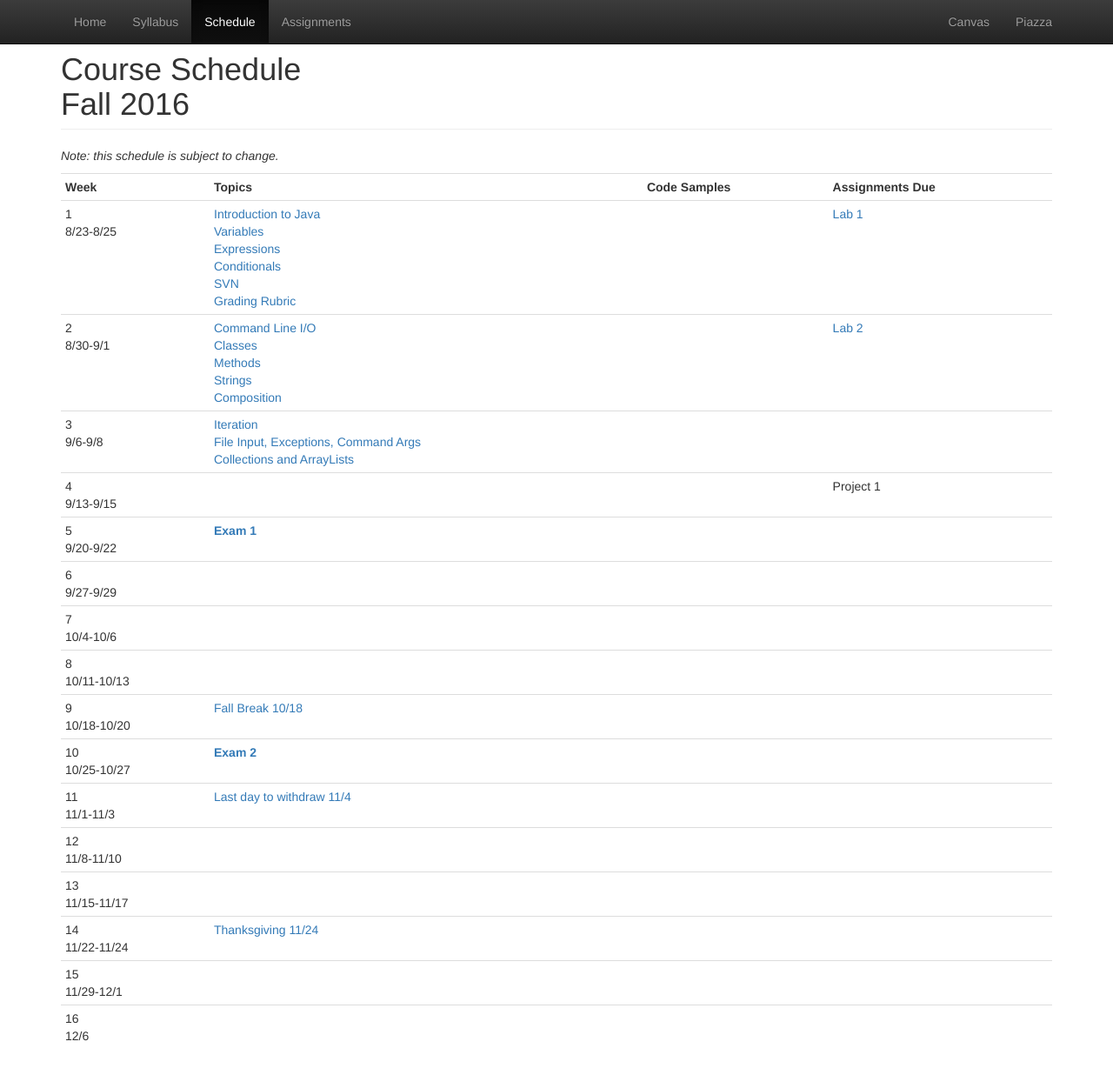
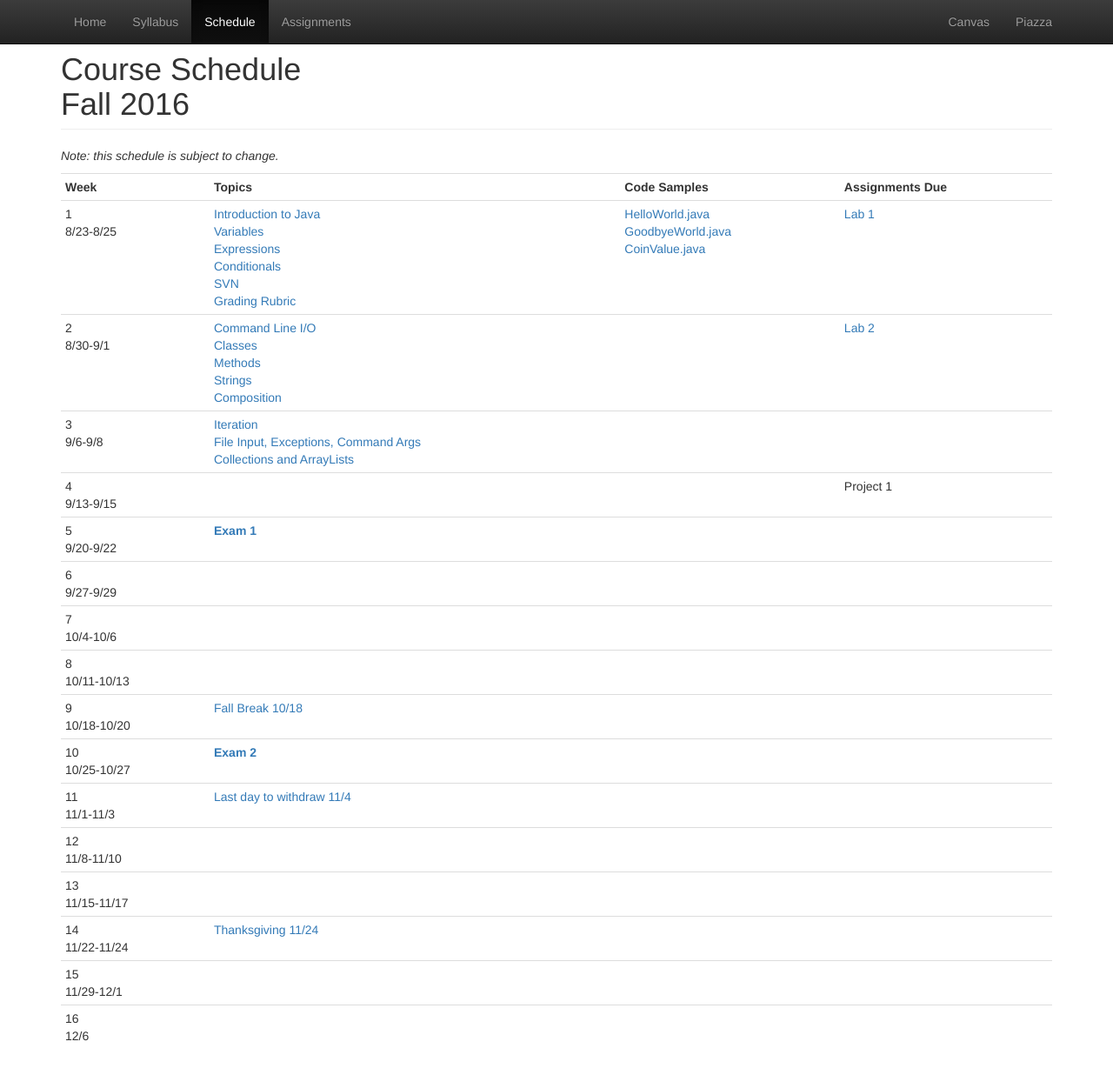
Before and after one commit to CS112-F16/cs112-f16.github.io, a Jekyll site: the page built from schedule.html, in a window 1280 px wide and 1246 px high. Shown: the top 1236 px of the window at 87% size. Built offline with Jekyll 4.4.1, drawn with Linux system fonts in a browser that asks for light colours.

Commit message:
add code from day 1

```diff
--- a/schedule.html
+++ b/schedule.html
@@ -26,7 +26,11 @@ title: Schedule
         <a href="https://github.com/CS112-F16/notes/blob/master/svn_guide.md">SVN</a><br/>
         <a href="https://github.com/CS112-F16/notes/blob/master/grading_rubric.md">Grading Rubric</a><br/>
       </td>
-      <td></td>
+      <td>
+        <a href="https://github.com/CS112-F16/code/blob/master/ClassExamplesWeek1/HelloWorld.java">HelloWorld.java</a><br/>
+        <a href="https://github.com/CS112-F16/code/blob/master/ClassExamplesWeek1/GoodbyeWorld.java">GoodbyeWorld.java</a><br/>
+        <a href="https://github.com/CS112-F16/code/blob/master/ClassExamplesWeek1/CoinValue.java">CoinValue.java</a><br/>
+      </td>
       <td><a href="https://github.com/CS112-F16/labs/blob/master/lab1.md">Lab 1</a></td>
     </tr>
     <tr>
```
